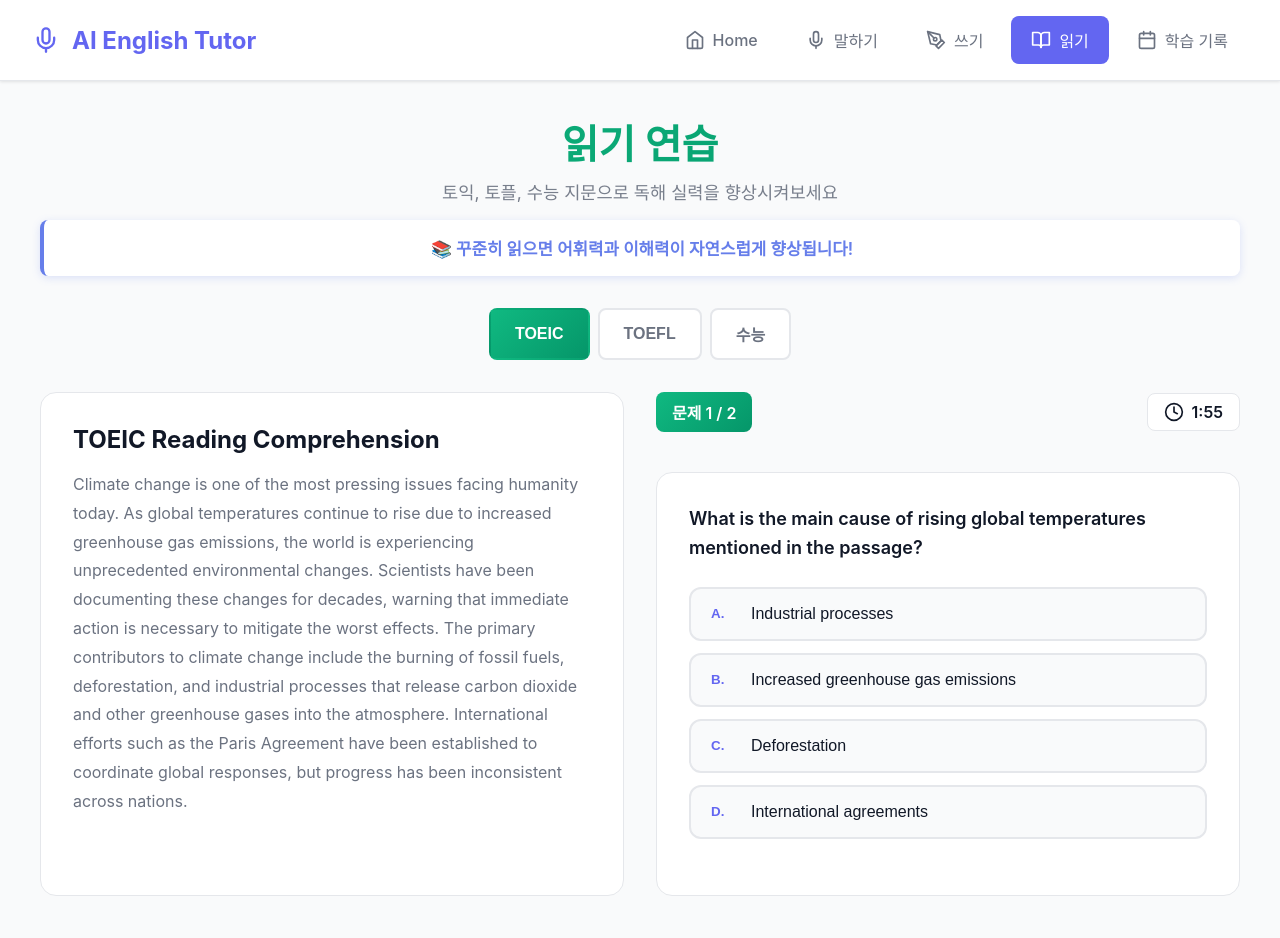
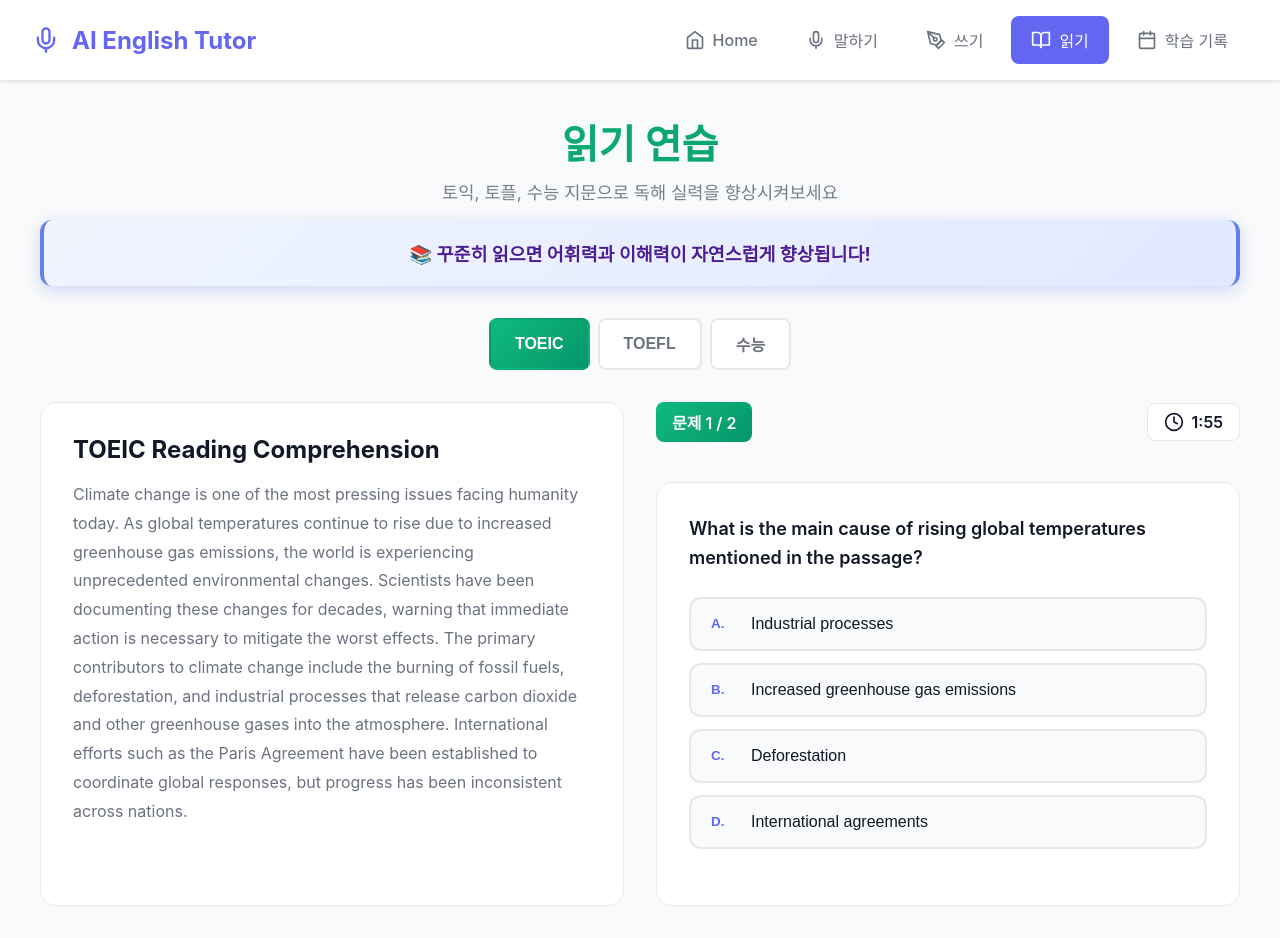
Before and after one commit to daeungo11-sys/ai-english-platform, a React (Vite) app: page /reading in a window 1280 px wide. Built offline with nearby package versions, Linux system fonts and the light colour scheme.

Commit message:
Improve calendar encouragement banner visibility with better contrast and styling

```diff
--- a/src/pages/Calendar.css
+++ b/src/pages/Calendar.css
@@ -11,17 +11,19 @@
 }
 
 .encouragement-banner {
-  background: rgba(255, 255, 255, 0.95);
+  background: linear-gradient(135deg, #f0f4ff 0%, #e0e9ff 100%);
   border-left: 4px solid #667eea;
-  padding: 1rem 1.5rem;
-  border-radius: 0.5rem;
+  border-right: 4px solid #667eea;
+  padding: 1.25rem 1.5rem;
+  border-radius: 0.75rem;
   margin: 0 auto 2rem;
   max-width: 1400px;
   text-align: center;
-  font-weight: 600;
-  color: #667eea;
-  font-size: 1.05rem;
-  box-shadow: 0 2px 8px rgba(102, 126, 234, 0.2);
+  font-weight: 700;
+  color: #4c1d95;
+  font-size: 1.15rem;
+  box-shadow: 0 4px 16px rgba(102, 126, 234, 0.3);
+  text-shadow: 0 1px 2px rgba(255, 255, 255, 0.8);
 }
 
 .page-header h1 {
```
